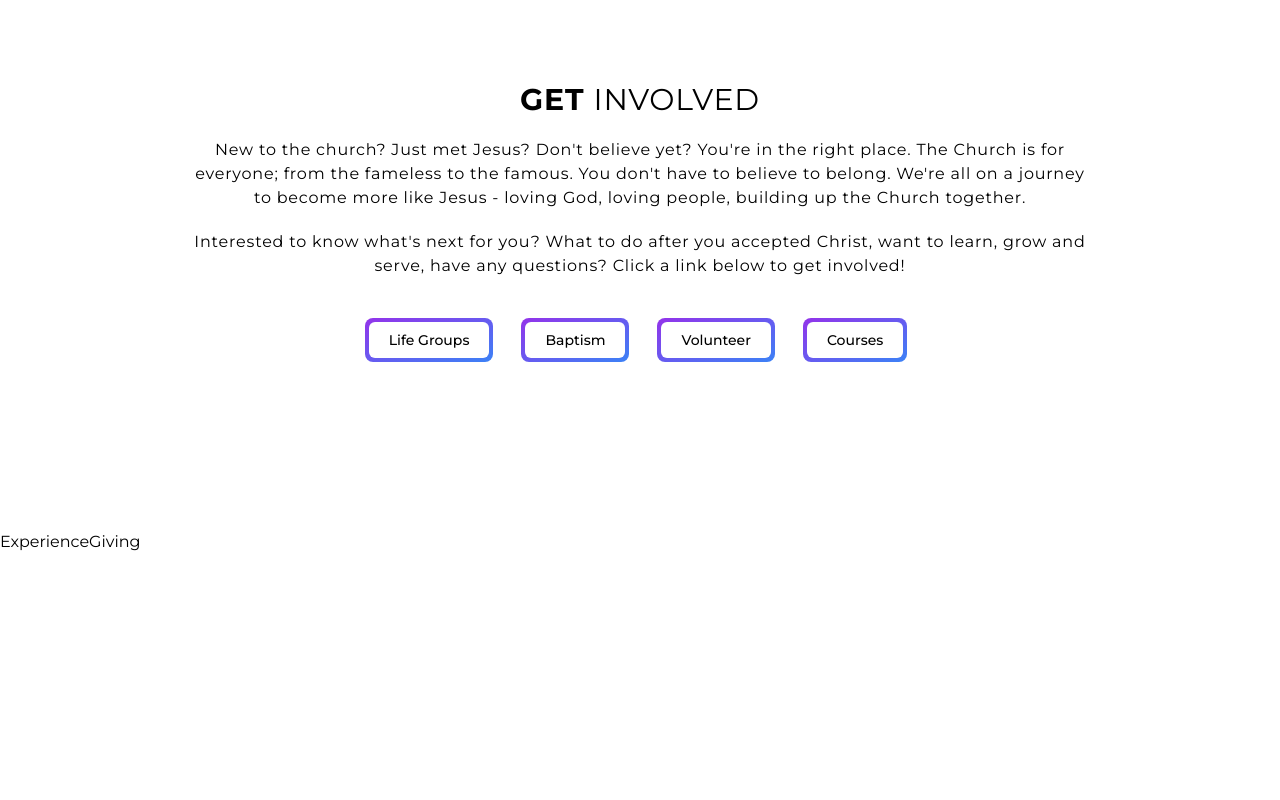
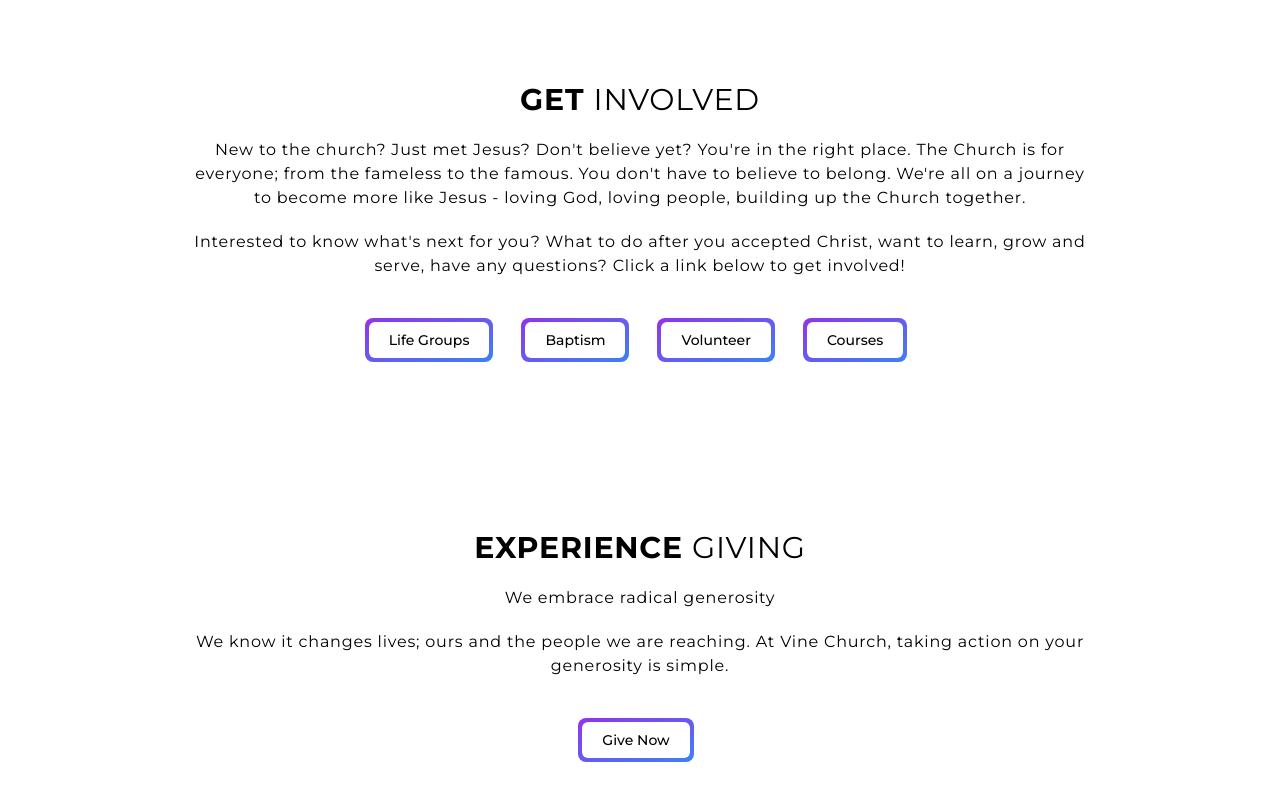
Before and after one commit to jasonballejo/vine-church-margate-fl, a Next.js app: page / in a window 1280 px wide. Shown: the part 1278-2078 px from the top of the page. Before the commit the page ends 1832 px from the top, so only its background shows below. Built offline with nearby package versions, Linux system fonts and the light colour scheme.

Commit message:
giving comp section

```diff
--- a/components/ExperienceGiving.tsx
+++ b/components/ExperienceGiving.tsx
@@ -1,9 +1,24 @@
 import React from "react";
+import StyledBtn from "./StyledBtn";
 
 export default function ExperienceGiving() {
   return (
-    <section>
-      <div>ExperienceGiving</div>
+    <section className="w-full flex justify-center items-center my-40">
+      <div className="max-w-7xl w-full flex flex-col justify-center items-center gap-10">
+        <div className="w-[70%] flex flex-col justify-center items-center tracking-wider text-center gap-5">
+          <h2 className="text-3xl font-bold uppercase">
+            Experience <span className="font-normal">giving</span>
+          </h2>
+          <p className="">We embrace radical generosity</p>
+          <p>
+            We know it changes lives; ours and the people we are reaching. At
+            Vine Church, taking action on your generosity is simple.
+          </p>
+        </div>
+        <div className="flex justify-center items-center gap-5">
+          <StyledBtn name="Give Now" />
+        </div>
+      </div>
     </section>
   );
 }
```
